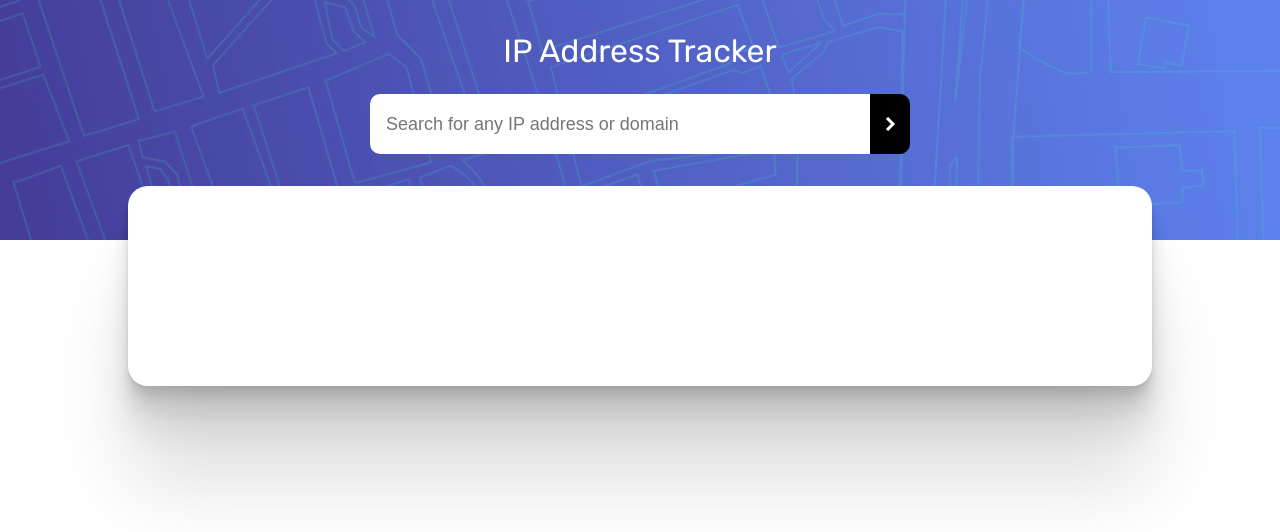
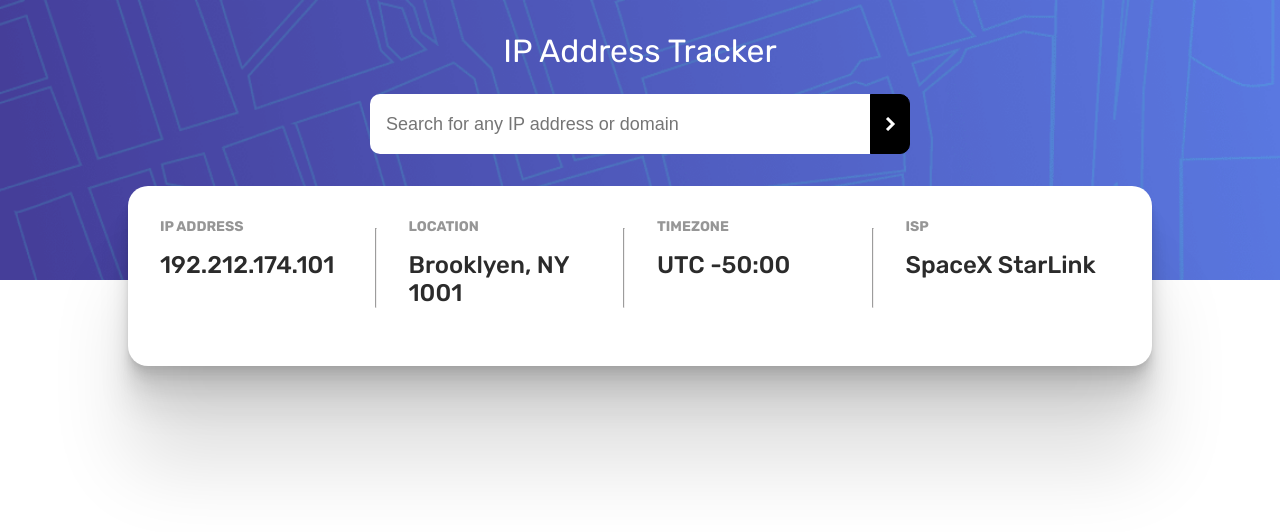
Before and after one commit to usmanahmedkhan09/ip-address-tracker, a Vue app: page / in a window 1280 px wide. Shown: the top 532 px of the page. Built offline with nearby package versions, Linux system fonts and the light colour scheme.

Commit message:
ipinfo comp completed

```diff
--- a/src/assets/css/index.scss
+++ b/src/assets/css/index.scss
@@ -32,7 +32,7 @@
   flex-direction: column;
 
   .search_container{
-    min-height: 30%;
+    min-height: 35%;
     background-image: url('../images/pattern-bg.png');
     background-repeat: no-repeat;
     background-size: cover;
@@ -82,7 +82,7 @@
   }
 
   .map_container{
-    min-height: calc(100% - 30%);
+    min-height: calc(100% - 35%);
     .map_wrapper{
       height: 100%;
     }
@@ -90,7 +90,7 @@
 
   .ipInfo{
     width: 80%;
-    min-height: 200px;
+    min-height: 180px;
     margin: 0px auto;
     background-color: white;
     border-radius: 20px;
@@ -101,8 +101,35 @@
     0 12.5px 10px rgba(0, 0, 0, 0.06),
     0 22.3px 17.9px rgba(0, 0, 0, 0.072),
     0 41.8px 33.4px rgba(0, 0, 0, 0.086),
-    0 100px 80px rgba(0, 0, 0, 0.12)
-  ;
+    0 100px 80px rgba(0, 0, 0, 0.12);
+    display: flex;
+    justify-content: space-between;
+    padding: 32px 32px;
+    position: relative;
+
+    .section {
+      width: 100%;
+      p {
+        font-weight: 700;
+        color: $dark-gray;
+        margin-bottom: 16px;
+        font-size: 1.4rem;
+      }
+       h2 {
+        font-weight: 500;
+        word-wrap: break-word;
+        color: $gray;
+       }
+    }
+
+    hr{
+      margin: unset;
+      margin-right: 32px;
+      height: 80px;
+      margin-top: 10px;
+      border-color: rgb(241, 240, 240);
+    }
+
   }
 
 }
--- a/src/components/IpInfo.vue
+++ b/src/components/IpInfo.vue
@@ -1,5 +1,25 @@
 <template>
-  <div class="ipInfo"></div>
+  <div class="ipInfo">
+    <div class="section">
+      <p>IP ADDRESS</p>
+      <h2>192.212.174.101</h2>
+    </div>
+    <hr />
+    <div class="section">
+      <p>LOCATION</p>
+      <h2>Brooklyen, NY 1001</h2>
+    </div>
+    <hr />
+    <div class="section">
+      <p>TIMEZONE</p>
+      <h2>UTC -50:00</h2>
+    </div>
+    <hr />
+    <div class="section">
+      <p>ISP</p>
+      <h2>SpaceX StarLink</h2>
+    </div>
+  </div>
 </template>
 <script lang="ts">
 import { defineComponent } from "vue";
```
